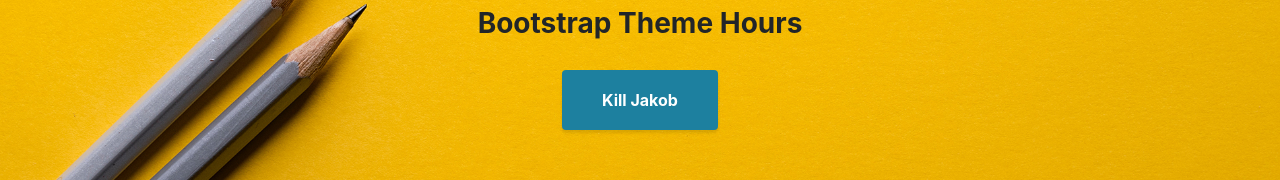
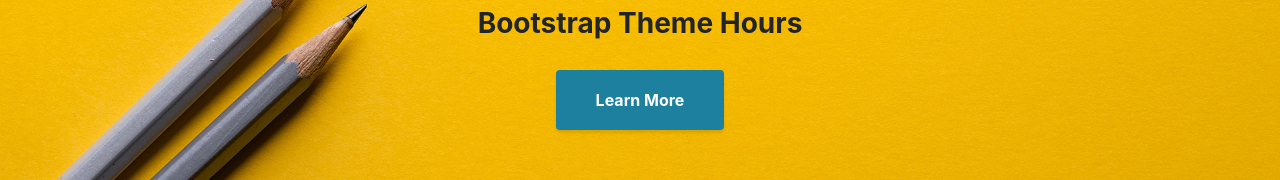
Before and after one commit to sbevanskerr/Portfolio-Project, a React (Create React App) app: page / in a window 1280 px wide. Shown: the part 299-479 px from the top of the page. Built offline with nearby package versions, Linux system fonts and the light colour scheme.

Commit message:
Slight change

```diff
--- a/src/index.js
+++ b/src/index.js
@@ -11,7 +11,7 @@ class App extends Component {
     return(
       <div>
       <Navigation logoTitle = "Sam Bevans-Kerr" />
-      <Header title = "Stylish Portfolio" button ="Kill Jakob" />
+      <Header title = "Stylish Portfolio" button ="Learn More" />
       <Header />
       </div>
 
```
